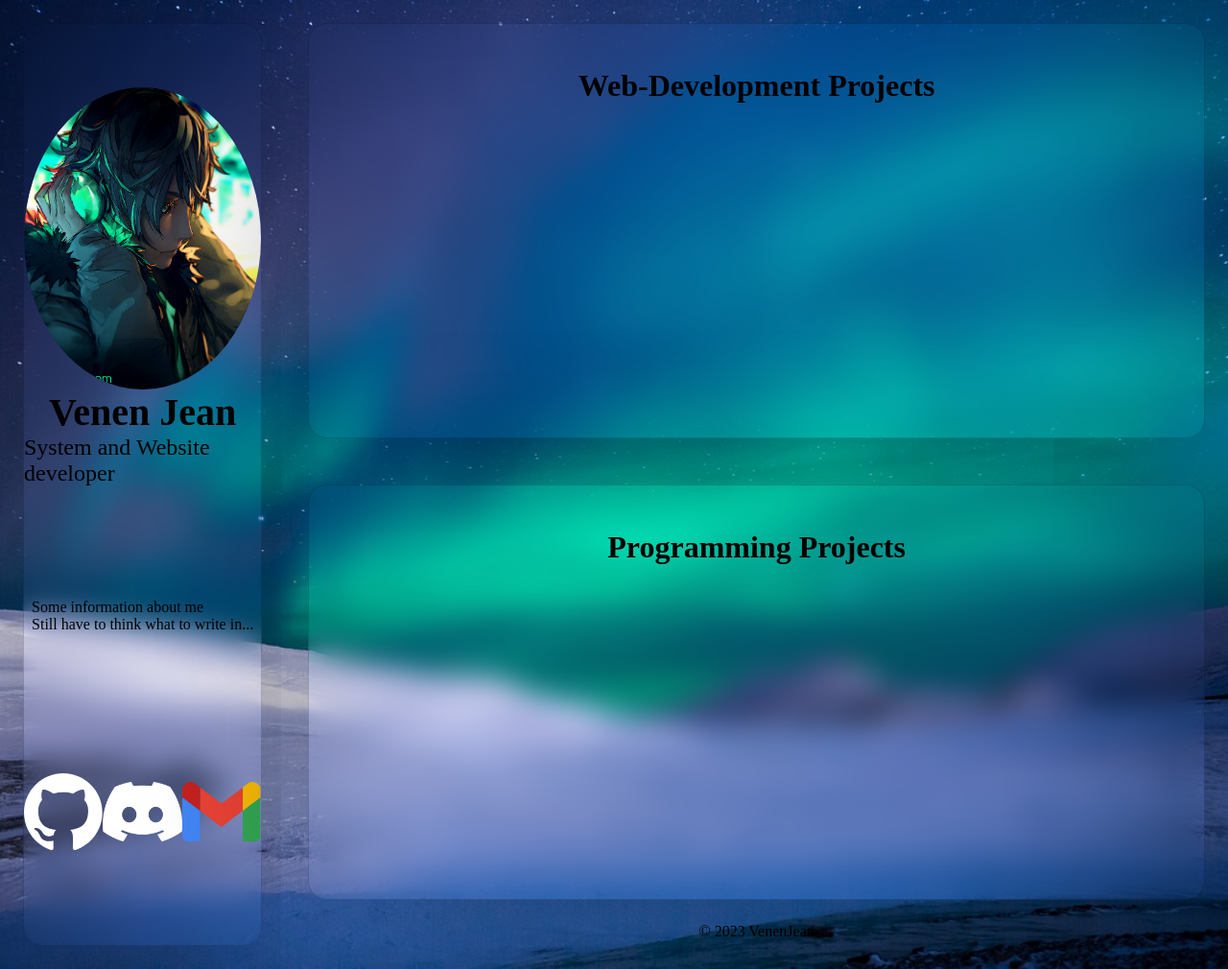
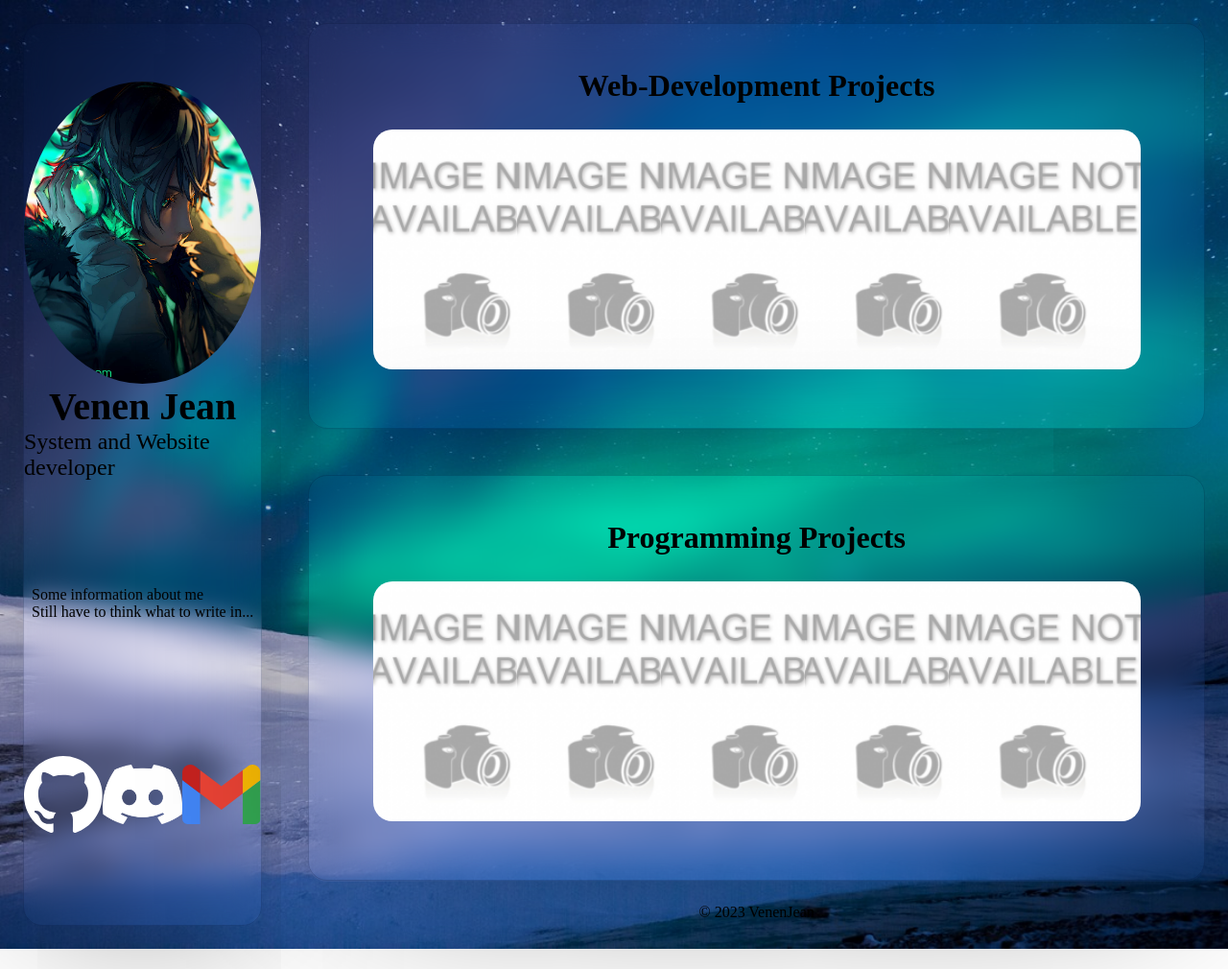
Before and after one commit to Savageboitim13/Profile, a website built with Parcel: page src/index.html in a window 1280 px wide. Shown: the whole page at 96% size. After the commit the page ends 989 px from the top, so only its background shows below. Built offline with nearby package versions, Linux system fonts and the light colour scheme.

Commit message:
Refined styling

```diff
--- a/src/styles/img-cards.scss
+++ b/src/styles/img-cards.scss
@@ -7,7 +7,7 @@
     left: 0px;
 
     width: 200px;
-    height: 260px;
+    height: 250px;
     object-fit: cover;
     border-radius: 20px;
 
@@ -26,3 +26,10 @@
 .card:hover ~ .card {
     left: 50px
 }
+
+.image-link {
+    display: inline-block;
+    background-image: url('../img/img-not-available.png');
+    background-size: cover;
+    background-position: center;
+}
```
